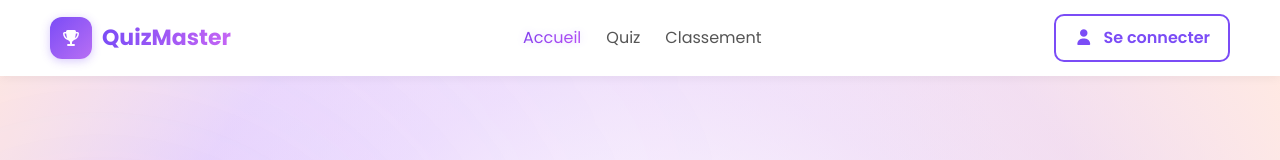
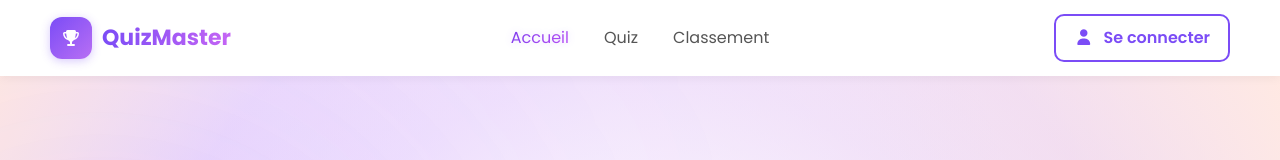
Before and after one commit to lamT45/test_app_quiz, an Angular app in the folder front-skeleton/: page /home in a window 1280 px wide. Shown: the top 160 px of the page. Built offline with nearby package versions, Linux system fonts and the light colour scheme; no server answers.

Commit message:
Version FINAL interface publique

```diff
--- a/front-skeleton/src/app/components/navbar/navbar.component.scss
+++ b/front-skeleton/src/app/components/navbar/navbar.component.scss
@@ -10,6 +10,8 @@
   top: 0;
   z-index: 100;
   transition: all 0.4s ease;
+
+
 
   &.scrolled {
     background: rgba(255, 255, 255, 0.9);
@@ -52,11 +54,16 @@
 
 /* LINKS */
 .links {
-  list-style: none;
+  position: absolute;
+  left: 50%;
+  transform: translateX(-50%); /* ✅ centre parfaitement horizontalement */
+  top: 50%;
+  transform: translate(-50%, -50%); /* ✅ centre aussi verticalement */
   display: flex;
-  gap: 25px;
+  gap: 35px;
   margin: 0;
   padding: 0;
+  list-style: none;
 
   a {
     text-decoration: none;
```
